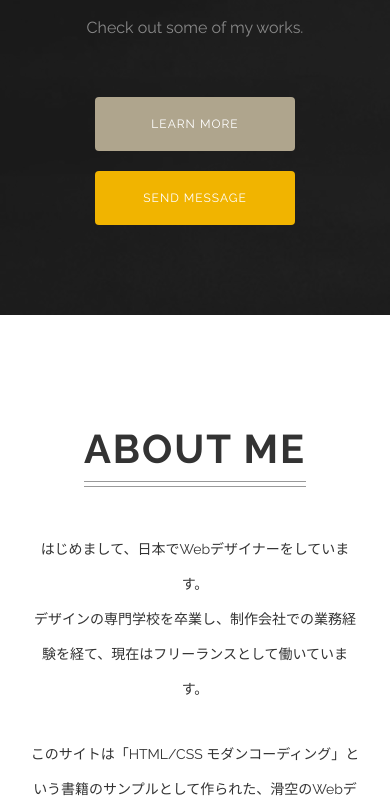
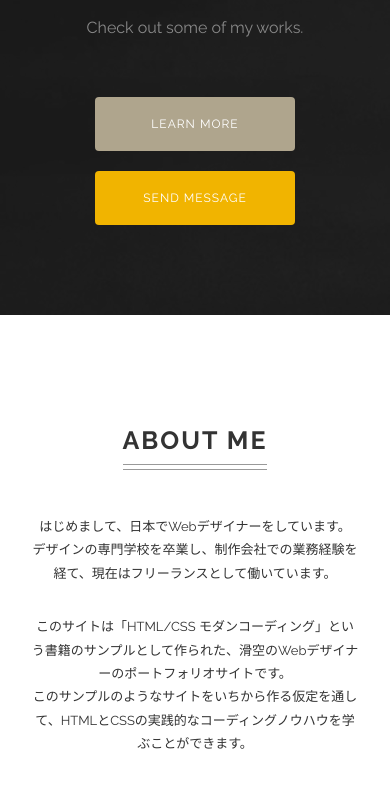
Before and after one commit to ryym/html5-css3-modern-coding, a website: page singlepage-layout/index.html in a window 390 px wide. Shown: the part 289-1100 px from the top of the page. Drawn offline with Linux system fonts and the light colour scheme.

Commit message:
spa: Markup ABOUT ME section for smartphone

```diff
--- a/singlepage-layout/css/style.css
+++ b/singlepage-layout/css/style.css
@@ -341,6 +341,13 @@ footer {
 /****** Styles for smartphone ******/
 
 @media (max-width: 768px) {
+  body {
+    font-size: 1.3rem;
+  }
+
+  .heading {
+    font-size: 2.5rem;
+  }
 
   /*** header ***/
 
@@ -374,4 +381,10 @@ footer {
   .button:hover {
     opacity: 1;
   }
+
+  /*** about me ***/
+
+  .about-text {
+    line-height: 1.8;
+  }
 }
```
